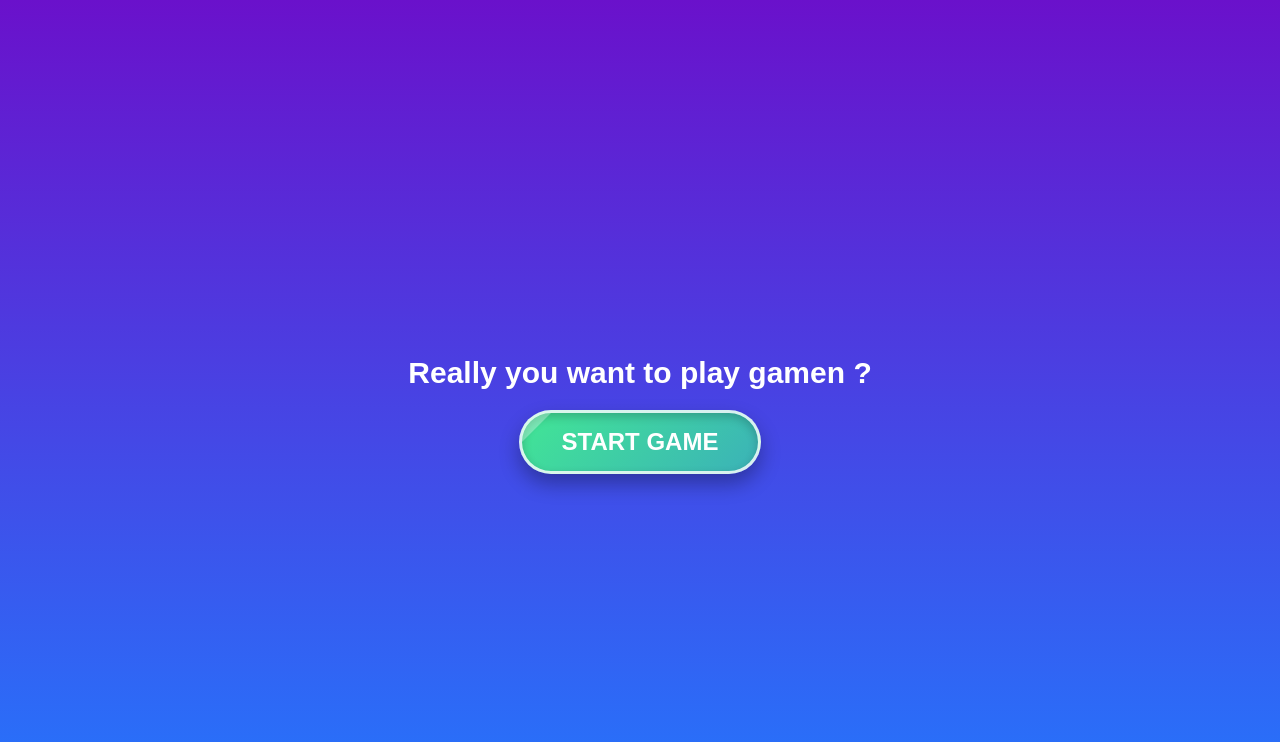
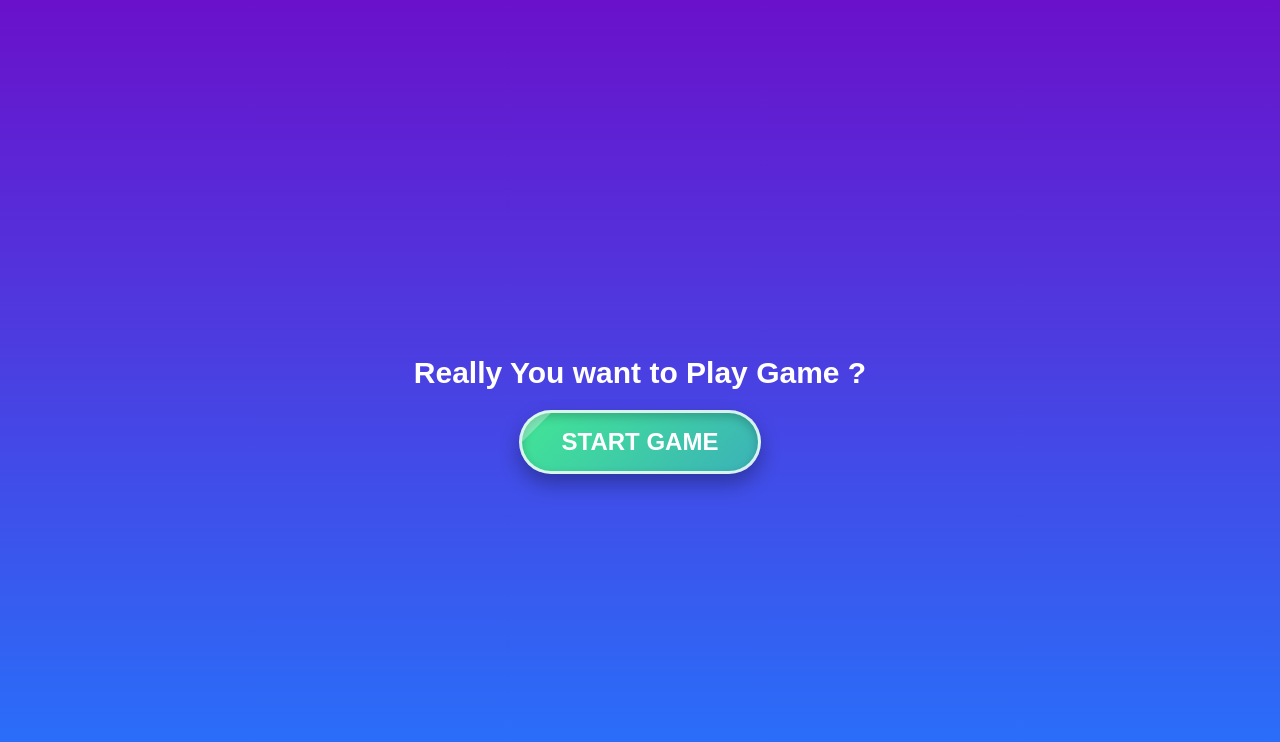
Before and after one commit to abdulwahedsabri/StartGame, a plain HTML site: page index.html in a window 1280 px wide. Drawn offline with Linux system fonts and the light colour scheme.

Commit message:
Index.html

```diff
--- a/index.html
+++ b/index.html
@@ -110,7 +110,7 @@
   </head>
   <body>
     <!-- <div class="styled-text">Level 0</div> -->
-    <div class="question">Really you want to play gamen ?</div>
+    <div class="question">Really You want to Play Game ?</div>
     <button class="start-button" onclick="goToNextLevel()">Start Game</button>
 
     <script>
```
